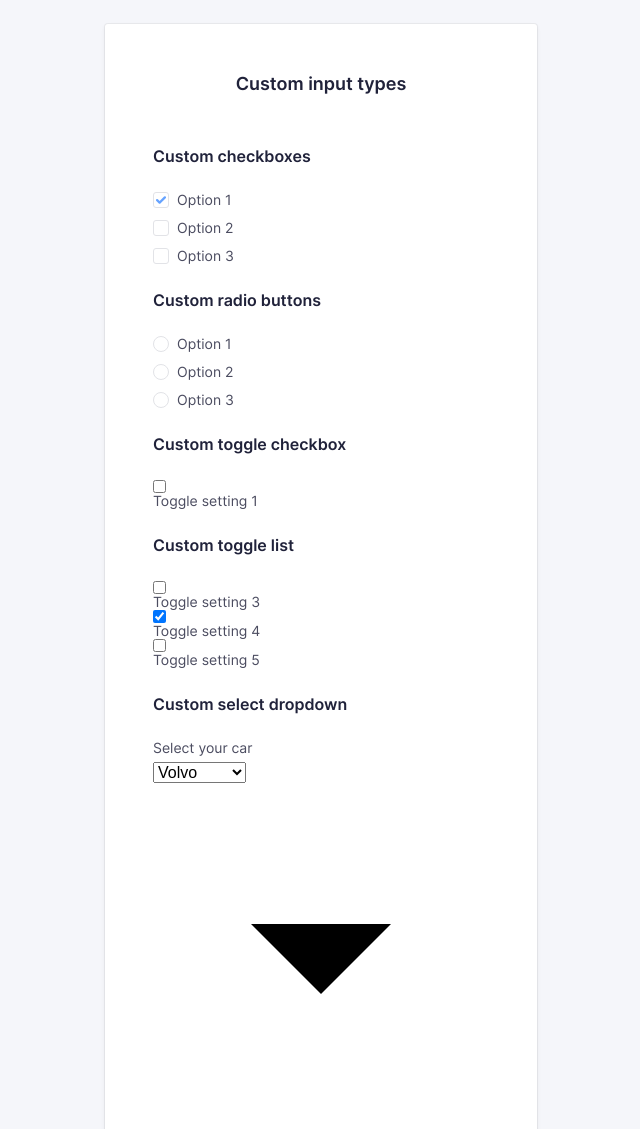
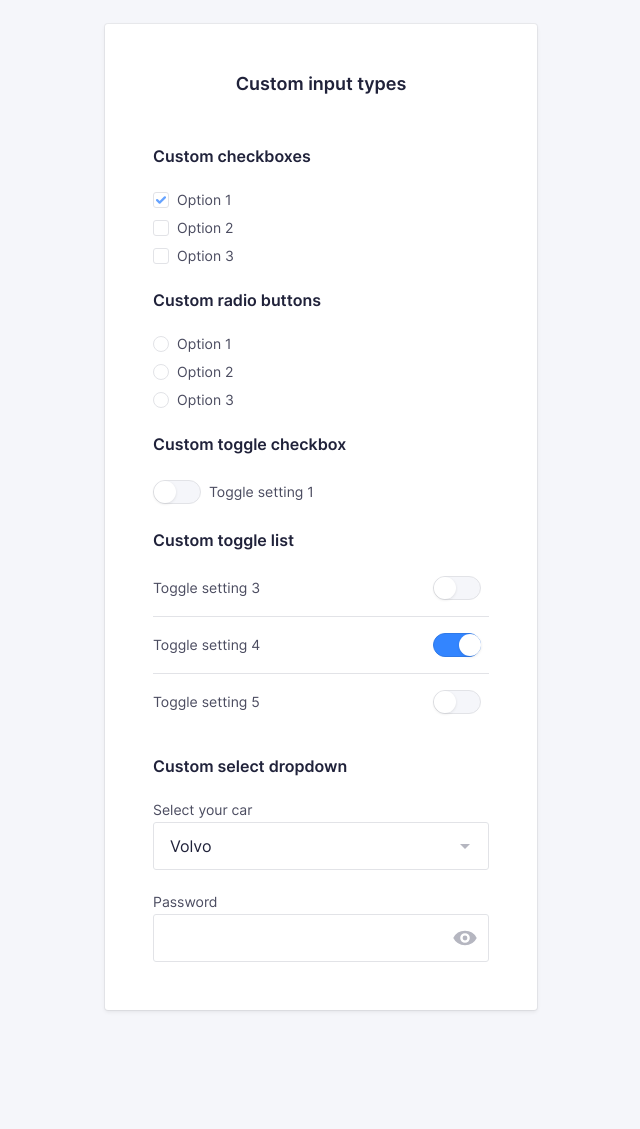
Before and after one commit to nmct-create3/custom-input-design-RecourVictor, a plain HTML site: page inputs.html in a window 1280 px wide. Shown: the top 1129 px of the page, without its empty margins (319-959 px from the left). After the commit the page ends 1034 px from the top, so only its background shows below. Drawn offline with Linux system fonts and the light colour scheme.

Commit message:
formstyling

```diff
--- a/css/screen.css
+++ b/css/screen.css
@@ -79,6 +79,9 @@
     /* Transistion variables */
     --global-transition: 0.5s ease;
 }
+
+
+
 
 /*---------------------------------------/*
  # GENERIC
@@ -721,8 +724,129 @@ input::placeholder {
 }
 
 /*
-    Component: Custom Options
+    Component: Toggle
 */
+
+.c-option--hidden:checked + .c-custom-toggle {
+    & .c-custom-toggle__fake-input::after {
+        /* right: 0; */
+        transform: translateX(25px);
+    }
+    & .c-custom-toggle__fake-input{
+        --global-color-neutral-050: var(--global-color-primary-500);
+        --global-input-borderColor: var(--global-color-primary-600);
+    }
+}
+
+.c-custom-toggle{
+    display: flex;
+    align-items: center;
+    &:focus,
+    &:active{
+        & .c-custom-toggle__fake-input{
+            --global-input-borderColor: var(--global-input-focus-borderColor);
+            box-shadow: 0 0 0 3px var(--global-input-focus-boxShadow);
+        }
+    }
+}
+
+.c-custom-toggle__fake-input{
+    position: relative;
+    display: block;
+    width: var(--global-whitespace-xl);
+    height: var(--global-whitespace);
+    background-color: var(--global-color-neutral-050);
+    border-radius: var(--global-whitespace);
+    border: var(--global-borderWidth) solid var(--global-input-borderColor);
+    margin-right: var(--global-whitespace-sm);
+    transition: all var(--global-transition);
+}
+
+.c-custom-toggle__fake-input::after{
+    background-color: var(--global-input-backgroundColor);
+    box-shadow: 0 1px 3px rgba(0, 0, 0, 0.1);
+    width: calc(var(--global-whitespace) - 2px);
+    height: calc(var(--global-whitespace) - 2px);
+    position: absolute;
+    border-radius: 50px;
+    content: "";
+    transition: all var(--global-transition);
+}
+
+.c-option--hidden:active + .c-custom-toggle .c-custom-toggle__fake-input::after {
+    width: calc(var(--global-whitespace) + 0.5rem);
+}
+.c-option--hidden:active:checked + .c-custom-toggle .c-custom-toggle__fake-input::after {
+    width: calc(var(--global-whitespace) + 0.5rem);
+    transform: translateX(14px);
+}
+
+.c-custom-toggle--inverted{
+    display: flex;
+    flex-direction: row-reverse;
+    justify-content: space-between;
+}
+
+.c-custom-toggle-list__item{
+    border-top: var(--global-borderWidth) solid var(--global-input-borderColor);
+    padding: 1rem 0;
+    &:first-child{
+        border: none;
+        padding: 0;
+        padding-bottom: 1rem;
+    }
+}
+
+/*
+    Component: Custom select
+*/
+.c-custom-select{
+    display: block;
+    position: relative;
+}
+
+.c-custom-select__symbol{
+    pointer-events: none;
+    position: absolute;
+    right: 0.75rem;
+    top: calc(50% - 0.75rem);
+    width: 1.5rem;
+    height: 1.5rem;
+    fill: var(--global-color-neutral-300);
+}
+
+/*
+    Component: Password
+*/
+.c-password-toggle__checkbox:checked + .c-password-toggle__label{
+    & .c-password-toggle__symbol--show{
+        display: none;
+    }
+    & .c-password-toggle__symbol--hide{
+        display: block;
+    }
+}
+/* .c-password-toggle__symbol--show{
+    /* display: none; */
+
+.c-password-toggle__symbol--hide{
+    display: none;
+}
+
+.c-password-toggle__label{
+    position: absolute;
+    right: 0.75rem;
+    top: calc(50% - 0.75rem);
+    width: 1.5rem;
+    height: 1.5rem;
+    fill: var(--global-color-neutral-300);
+}
+
+.c-password-toggle-container{
+    position: relative;
+    display: block;
+}
+
 /*------------------------------------*\
 #UTILITIES
 \*------------------------------------*/
--- a/inputs.html
+++ b/inputs.html
@@ -107,7 +107,7 @@
                             Custom toggle checkbox
                         </h5>
                         <p>
-                            <input class="c-option c-option--hidden" type="checkbox" id="toggle1">
+                            <input class="c-option c-option--hidden o-hide-accessible" type="checkbox" id="toggle1">
                             <label class="c-label c-label--option c-custom-toggle" for="toggle1">
                                 <span class="c-custom-toggle__fake-input">
                                 </span>
@@ -121,7 +121,7 @@
                         </h5>
                         <ul class="o-list c-custom-toggle-list">
                             <li class="c-custom-toggle-list__item">
-                                <input class="c-option c-option--hidden" type="checkbox" id="toggle3">
+                                <input class="c-option c-option--hidden o-hide-accessible" type="checkbox" id="toggle3">
                                 <label class="c-label c-label--option c-custom-toggle c-custom-toggle--inverted" for="toggle3">
                                     <span class="c-custom-toggle__fake-input">
                                     </span>
@@ -129,7 +129,7 @@
                                 </label>
                             </li>
                             <li class="c-custom-toggle-list__item">
-                                <input class="c-option c-option--hidden" type="checkbox" id="toggle4" checked>
+                                <input class="c-option c-option--hidden o-hide-accessible" type="checkbox" id="toggle4" checked>
                                 <label class="c-label c-label--option c-custom-toggle c-custom-toggle--inverted" for="toggle4">
                                     <span class="c-custom-toggle__fake-input">
                                     </span>
@@ -137,7 +137,7 @@
                                 </label>
                             </li>
                             <li class="c-custom-toggle-list__item">
-                                <input class="c-option c-option--hidden" type="checkbox" id="toggle5">
+                                <input class="c-option c-option--hidden o-hide-accessible" type="checkbox" id="toggle5">
                                 <label class="c-label c-label--option c-custom-toggle c-custom-toggle--inverted" for="toggle5">
                                     <span class="c-custom-toggle__fake-input">
                                     </span>
@@ -156,7 +156,7 @@
                                 Select your car
                             </label>
                             <span class="c-custom-select">
-                                <select class="c-custom-select__input" class="" name="select1" id="select1">
+                                <select class="c-custom-select__input c-input" name="select1" id="select1">
                                     <option value="volvo">Volvo</option>
                                     <option value="saab">Saab</option>
                                     <option value="mercedes">Mercedes</option>
@@ -176,7 +176,7 @@
                             <input class="c-input c-input--password-with-toggle js-password-input" type="password" name="password" id="password" required />
                             <!-- Password toggle -->
                             <span class="c-password-toggle">
-                                <input id="togglePasswordCheckbox" type="checkbox" class=" c-password-toggle__checkbox js-password-toggle-checkbox" tabindex="-1" />
+                                <input id="togglePasswordCheckbox" type="checkbox" class=" c-password-toggle__checkbox js-password-toggle-checkbox o-hide-accessible" tabindex="-1" />
                                 <label class="c-password-toggle__label" for="togglePasswordCheckbox">
                                     <svg class="c-password-toggle__symbol c-password-toggle__symbol--show" xmlns="http://www.w3.org/2000/svg" viewBox="0 0 20 20">
                                         <path d="M6.4,133.876a11,11,0,0,1,19.571-.061l.029.061a11,11,0,0,1-19.571.061l-.029-.061Zm9.8,4a4,4,0,1,0,0-8h0a4,4,0,0,0,0,8Zm0-2a2,2,0,0,1,0-4h0a2,2,0,1,1,0,4Z" transform="translate(-6.2 -123.876)" />
--- a/script/app.js
+++ b/script/app.js
@@ -1,5 +1,14 @@
 const handlePasswordSwitcher = function () {
     console.log("handlePasswordSwitcher executed");
+    const input = document.querySelector(".js-password-input");
+    const toggle = document.querySelector(".js-password-toggle-checkbox");
+    toggle.addEventListener("change", function(){
+        if (toggle.checked){
+            input.type = "text";
+        } else {
+            input.type = "password";
+        }
+    })
 }
 
 const init = function () {
```
Also changed, not shown: index.html (+16 -1 lines).
